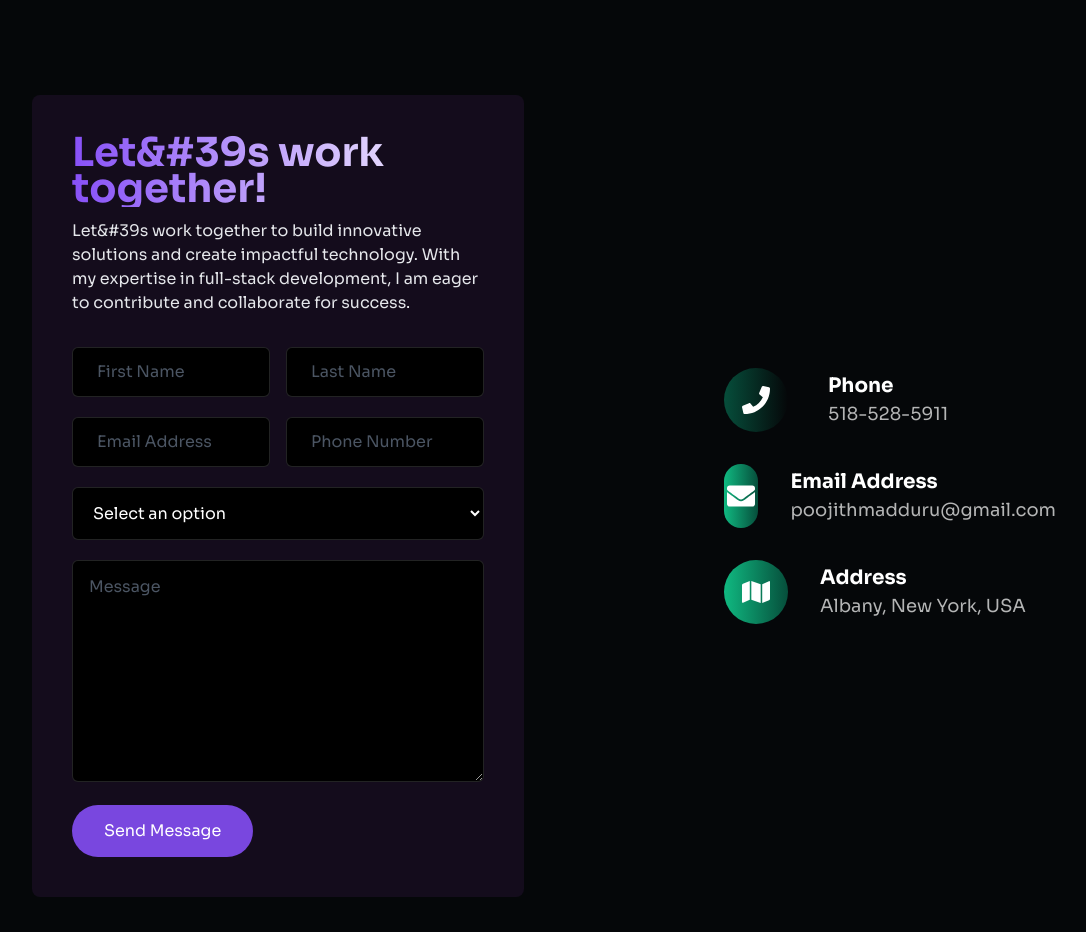
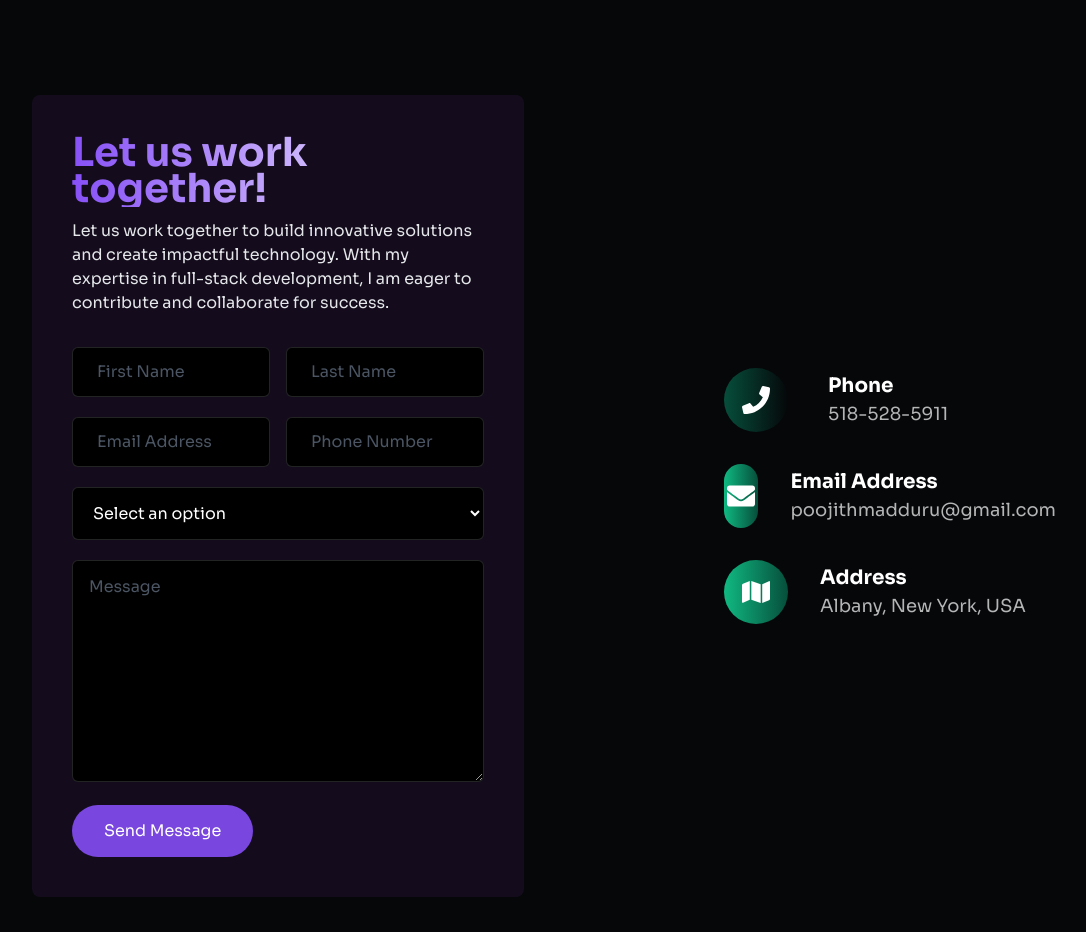
Before and after one commit to poojithreddy4/Poojith_s-portfolio, a Next.js app: page / in a window 1280 px wide. Shown: the part 5600-6532 px from the top of the page, without its empty margins (96-1182 px from the left). Built offline with nearby package versions, Linux system fonts and the light colour scheme.

Commit message:
updated contact form

```diff
--- a/components/Home/Contact/ContactForm.tsx
+++ b/components/Home/Contact/ContactForm.tsx
@@ -45,12 +45,12 @@ const ContactForm = () => {
   return (
     <div className="bg-[#140c1c] rounded-lg p-4 sm:p-10">
       <h1 className="text-bg text-2xl md:text-3xl lg:text-[2.5rem] font-bold">
-        Let&#39s work together!
+        Let us work together!
       </h1>
       <p className="text-gray-200 mt-3 lg:text-base text-xs md:text-sm">
-        Let&#39s work together to build innovative solutions and create
-        impactful technology. With my expertise in full-stack development, I am
-        eager to contribute and collaborate for success.
+        Let us work together to build innovative solutions and create impactful
+        technology. With my expertise in full-stack development, I am eager to
+        contribute and collaborate for success.
       </p>
       {/* Input Fields */}
       <form
```
